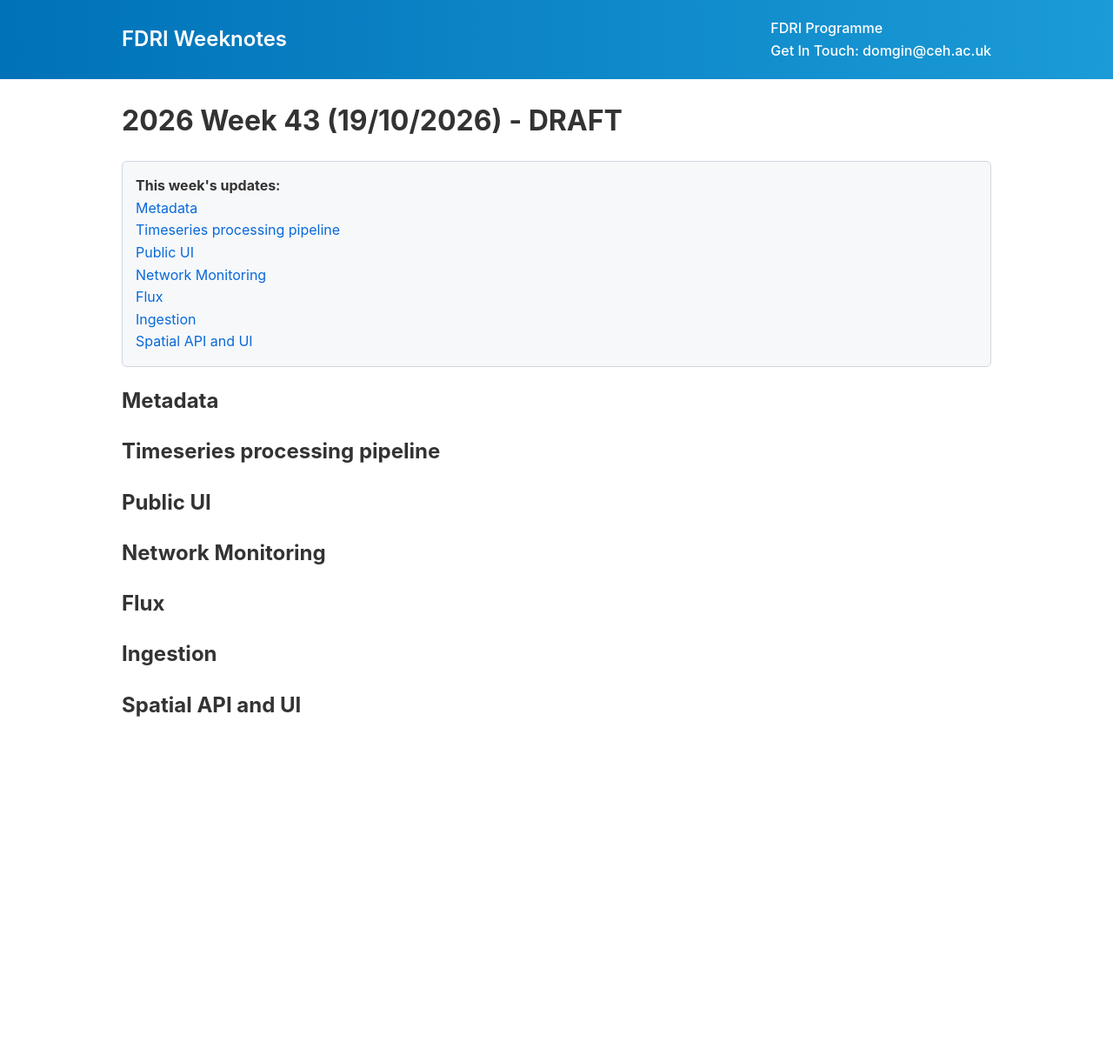
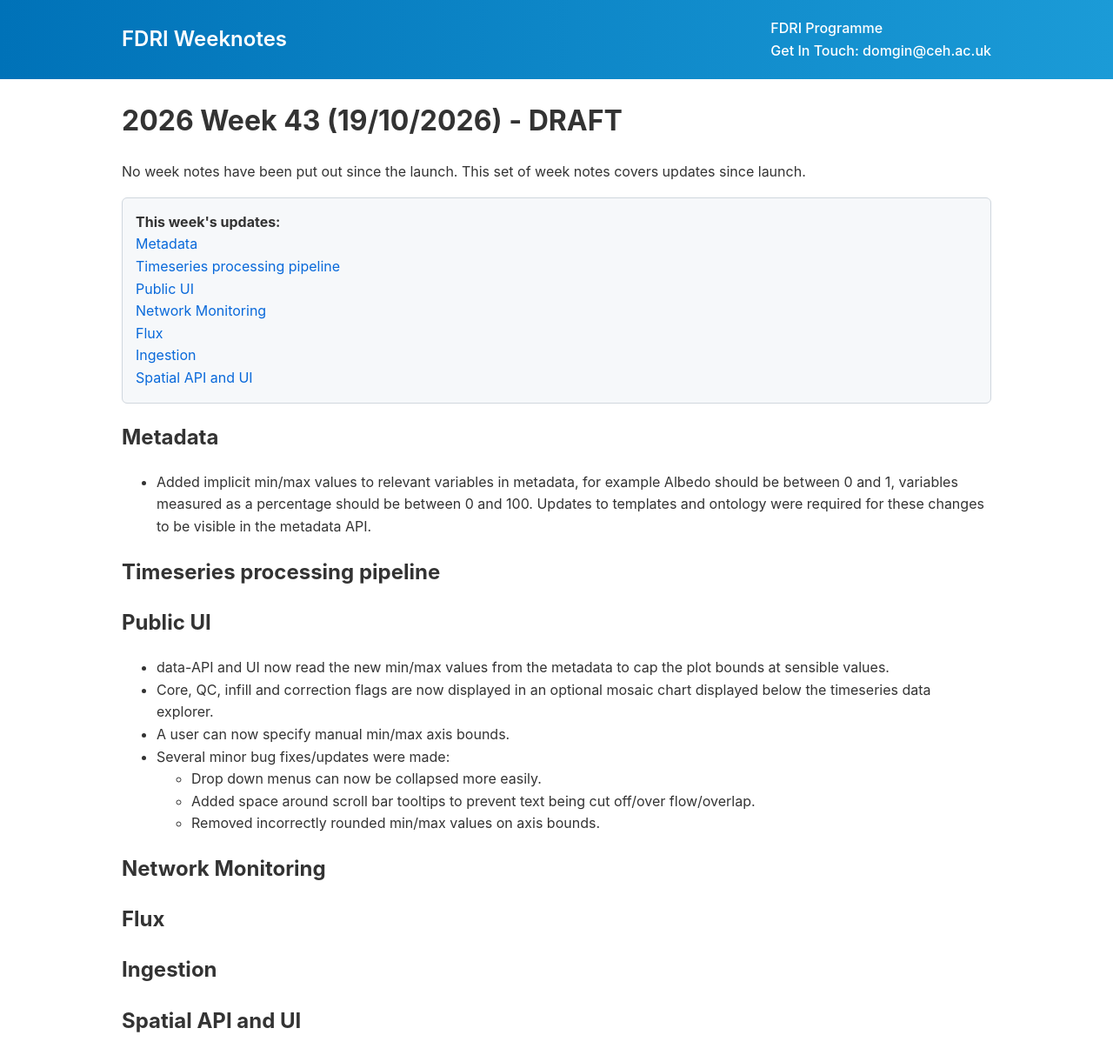
Before and after one commit to NERC-CEH/fdri_words, a Jekyll site: the page built from weeknotes/2026/43.md, in a window 1280 px wide. Shown: the whole page at 87% size. Built offline with Jekyll 4.4.1, drawn with Linux system fonts in a browser that asks for light colours; our own code applies the rules of GitHub Pages for plain Markdown files; before the commit the page ends 900 px from its top, so only the background shows below that.

Commit message:
Update 43.md

```diff
--- a/weeknotes/2026/43.md
+++ b/weeknotes/2026/43.md
@@ -1,10 +1,21 @@
 # 2026 Week 43 (19/10/2026) - DRAFT
 
+No week notes have been put out since the launch. This set of week notes covers updates since launch.
+
 ## Metadata
+- Added implicit min/max values to relevant variables in metadata, for example Albedo should be between 0 and 1, variables measured as a percentage should be between 0 and 100.
+  Updates to templates and ontology were required for these changes to be visible in the metadata API.
 
 ## Timeseries processing pipeline
 
 ## Public UI
+- data-API and UI now read the new min/max values from the metadata to cap the plot bounds at sensible values.
+- Core, QC, infill and correction flags are now displayed in an optional mosaic chart displayed below the timeseries data explorer.
+- A user can now specify manual min/max axis bounds.
+- Several minor bug fixes/updates were made:
+  - Drop down menus can now be collapsed more easily.
+  - Added space around scroll bar tooltips to prevent text being cut off/over flow/overlap.
+  - Removed incorrectly rounded min/max values on axis bounds.
 
 ## Network Monitoring
 
```
